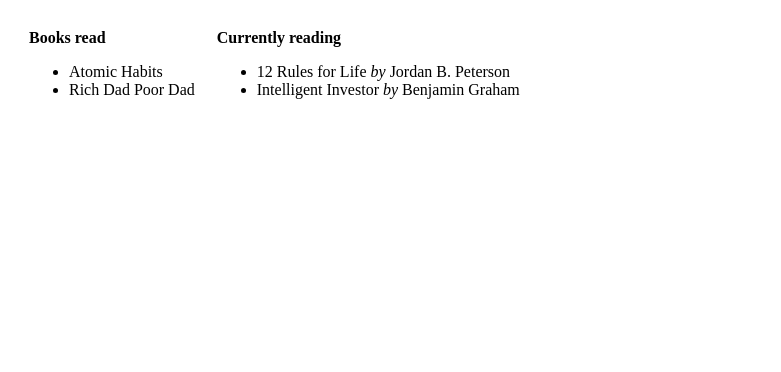
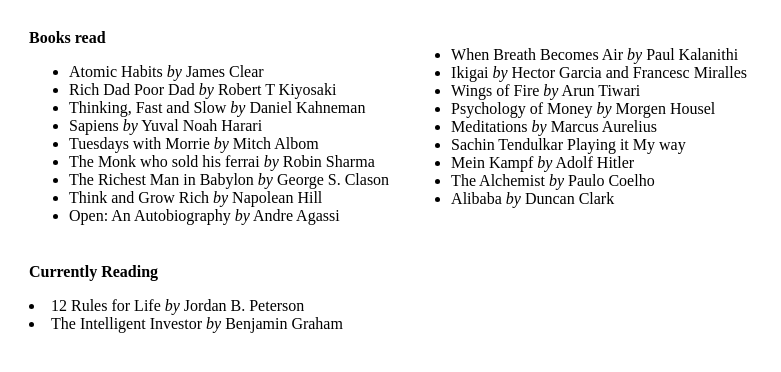
Before and after one commit to neerajadwani/CV, a plain HTML site: page readings.html in a window 1280 px wide. Shown: the whole page, without its empty margins (0-781 px from the left). Drawn offline with Linux system fonts and the light colour scheme.

Commit message:
Added css styling

```diff
--- a/readings.html
+++ b/readings.html
@@ -4,6 +4,7 @@
     <meta http-equiv="X-UA-Compatible" content="IE=edge">
     <meta name="viewport" content="width=device-width, initial-scale=1.0">
     <title>My Readings</title>
+    <link rel="stylesheet" href="css/styles.css">
 </head>
 <body>
     <table cellspacing="20">
@@ -13,23 +14,44 @@
               <table>
                 <p> <strong>Books read</strong></p>
                 <ul>
-                    <li>Atomic Habits</li>
-                    <li>Rich Dad Poor Dad</li>
+                    <li>Atomic Habits <em>by</em> James Clear</li>
+                    <li>Rich Dad Poor Dad <em>by</em> Robert T Kiyosaki</li>
+                    <li>Thinking, Fast and Slow <em>by</em> Daniel Kahneman</li>
+                    <li>Sapiens <em>by</em> Yuval Noah Harari</li>
+                    <li>Tuesdays with Morrie <em>by</em> Mitch Albom</li>
+                    <li>The Monk who sold his ferrai <em>by</em> Robin Sharma</li>
+                    <li>The Richest Man in Babylon <em>by</em> George S. Clason</li>
+                    <li>Think and Grow Rich <em>by</em> Napolean Hill</li>
+                    <li>Open: An Autobiography <em>by</em> Andre Agassi</li>
                 </ul>
               </table>
             </td>
             <td>
                 <table>
-                    <p> <strong>Currently reading  </strong> </p>
                     <ul>
-                        <li>12 Rules for Life <em>by</em> Jordan B. Peterson</li>
-                        <li>Intelligent Investor <em>by</em> Benjamin Graham</li>
+                        <li>When Breath Becomes Air <em>by</em> Paul Kalanithi</li>
+                        <li>Ikigai <em>by</em> Hector Garcia and Francesc Miralles</li>
+                        <li> Wings of Fire <em>by</em> Arun Tiwari </li>
+                        <li>Psychology of Money <em>by</em> Morgen Housel</li>
+                        <li>Meditations <em>by</em> Marcus Aurelius</li>
+                        <li>Sachin Tendulkar Playing it My way</li>
+                        <li>Mein Kampf <em>by</em> Adolf Hitler</li>
+                        <li>The Alchemist <em>by</em> Paulo Coelho</li>
+                        <li>Alibaba <em>by</em> Duncan Clark</li>
                     </ul>
                 </table>
             </td>
         </tr>
+        <tr>
+            <td>
+            <table cellspacing="20">
+                <p><strong>Currently Reading</strong></p>
+                <li>12 Rules for Life <em>by</em> Jordan B. Peterson</li>
+                <li>The Intelligent Investor <em>by</em> Benjamin Graham</li>
+            </table>
+            </td>
+
+        </tr>
     </thead>
-    </table>
-
 </body>
 </html>
```
Also changed, not shown: index.html (+3 -4 lines).
